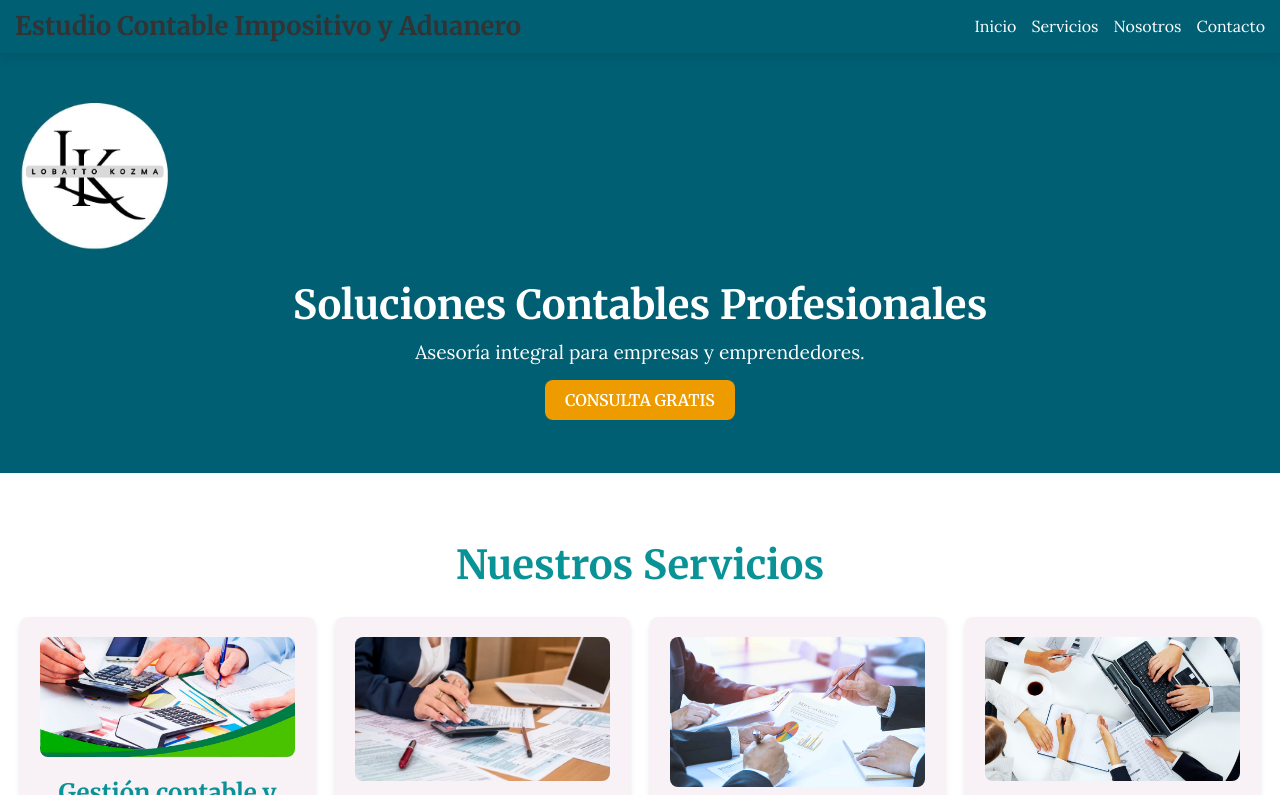
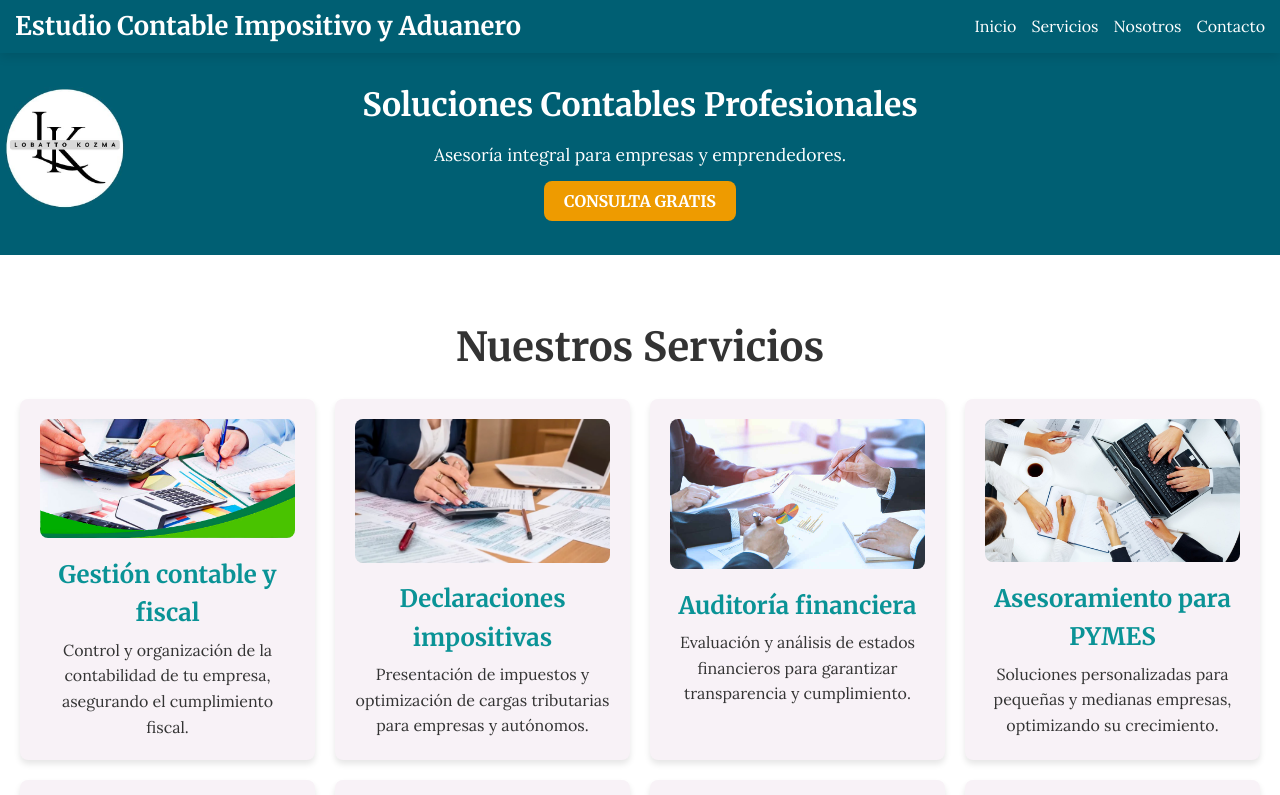
Before and after one commit to LautaroLuchesi/estudio-contable-impositivo-aduanero, a website: page index.html in a window 1280 px wide. Shown: the top 795 px of the page. Drawn offline with Linux system fonts and the light colour scheme.

Commit message:
ajustes generales

```diff
--- a/index.html
+++ b/index.html
@@ -7,6 +7,10 @@
         <meta name="keywords" content="contabilidad, impuestos, auditoría, PYMES, asesoría contable, estudio contable, aduana, liquidaciones">
         <meta name="author" content="Lobatto Kozma & Asociados">
         <title>Lobatto Kozma & Asociados - Estudio Contable y Aduanero</title>
+
+
+        <!-- FAVICON -->
+        <link rel="icon" href="imagenes/logo.jpg" type="image/png">
 
         <!-- Open Graph (para compartir en redes sociales) -->
         <meta property="og:title" content="Lobatto Kozma & Asociados">
@@ -51,7 +55,7 @@
         </div>
       </header>
       <section id="inicio" class="hero">
-        <div class="container">
+        <div class="container hero-content">
           <div class="logo-separado">
             <img src="imagenes/logo.jpg" alt="Logo Estudio Contable">
           </div>
--- a/scss/layout/_cabezera.scss
+++ b/scss/layout/_cabezera.scss
@@ -1,3 +1,11 @@
+header {
+  background-color: $primary-color; // si ya lo tenías
+  color: #fff;
+
+  h1, h2, h3, a, p, span {
+    color: #fff !important;
+  }
+}
 .navbar {
   position: fixed;
   top: 0;
@@ -76,22 +84,6 @@
     }
   }
 }
-.logo-separado {
-  max-width: 150px;
-  margin-bottom: 15px;
-
-  img {
-    width: 100%;
-    height: auto;
-  }
-
-  @media (max-width: 768px) {
-    margin: 0 auto 15px;
-    display: flex;
-    justify-content: center;
-    max-width: 100px;
-  }
-}
 // Estilos generales
 body {
   font-family: 'Lora', serif;
--- a/scss/layout/_pie.scss
+++ b/scss/layout/_pie.scss
@@ -2,7 +2,12 @@
   background-color: $primary-color;
   padding: 30px 20px;
   text-align: center;
+  background-color: $primary-color; // si ya lo tenías
+  color: #fff;
 
+  h1, h2, h3, a, p, span {
+    color: #fff !important;
+  }
   .footer-info {
     margin-bottom: 15px;
     font-size: 1rem;
--- a/scss/layout/_principal.scss
+++ b/scss/layout/_principal.scss
@@ -1,49 +1,87 @@
-// Hero Section
 .hero {
-  background: $primary-color;
-  color: white;
-  padding: 100px 20px 60px; // 👈 Le agregamos padding-top más grande para evitar que lo tape el navbar
-  text-align: center;
-  position: relative; // Necesario para posicionar el logo abajo a la izquierda
+  background-color: $primary-color;
+  color: #fff;
+  padding: 100px 20px 60px; // espacio arriba para que no lo tape el navbar
 
-  h2 {
-    font-size: 2.5rem;
+  @media (min-width: 769px) {
+    padding: 80px 20px 40px; // menos en PC pero sigue protegido del navbar
   }
 
-  p {
-    font-size: 1.2rem;
-    margin-bottom: 20px;
+  .hero-flex {
+    display: flex;
+    align-items: center;
+    justify-content: center;
+    max-width: 1200px;
+    margin: 0 auto;
+    gap: 40px;
+
+    @media (max-width: 768px) {
+      flex-direction: column;
+      text-align: center;
+    }
   }
 
-  .btn {
-    @include button-styles($accent-color, white);
-    margin-top: 20px;
+  .logo-separado {
+    flex: 0 0 auto;
+    margin-left: -15px; // empujamos más a la izquierda
+
+    img {
+      width: 120px;
+      height: auto;
+      display: block;
+    }
   }
 
-  @media (max-width: 768px) {
-    padding: 130px 15px 60px; // 👈 Más padding-top en mobile si el navbar ocupa más espacio
+  .eslogan {
+    flex: 1;
+    text-align: center;
+
     h2 {
-      font-size: 1.8rem;
+      font-size: 2rem;
+      margin-bottom: 10px;
     }
+
     p {
-      font-size: 1rem;
+      font-size: 1.1rem;
+      margin-bottom: 20px;
+    }
+
+    .btn {
+      background-color: $accent-color;
+      color: white;
+      padding: 10px 20px;
+      border-radius: 8px;
+      text-decoration: none;
+      font-weight: bold;
+
+      &:hover {
+        background-color: darken($accent-color, 10%);
+      }
     }
   }
 }
+.hero .container {
+  position: relative;
+  padding-left: 0;
+  padding-right: 0;
+}
+.hero-content {
+  display: flex;
+  align-items: center;
+  justify-content: center;
+  text-align: center;
 
-.container {
-  h2{
-    color: $secondary-color;
+  .logo-separado {
+    position: absolute;
+    left: 0;
   }
-  p{
-    color: #fff;
+
+  .eslogan {
+    margin: 0 auto;
+    max-width: 600px;
   }
 }
-.eslogan{
-  h2{
-    color: #fff;
-  }
-}
+
 // Sección de Servicios
 .services {
   background-color: white;
```
Also changed, not shown: css/main.css, imagenes/Imagen de WhatsApp 2025-04-08 a las 00.42.21_955a4c30.jpg (added), imagenes/emilia.jpg (added), imagenes/flor.jpeg (added), imagenes/luche.jpg (added), 2 other files. Lines whose indentation alone changed are shown as unchanged.
